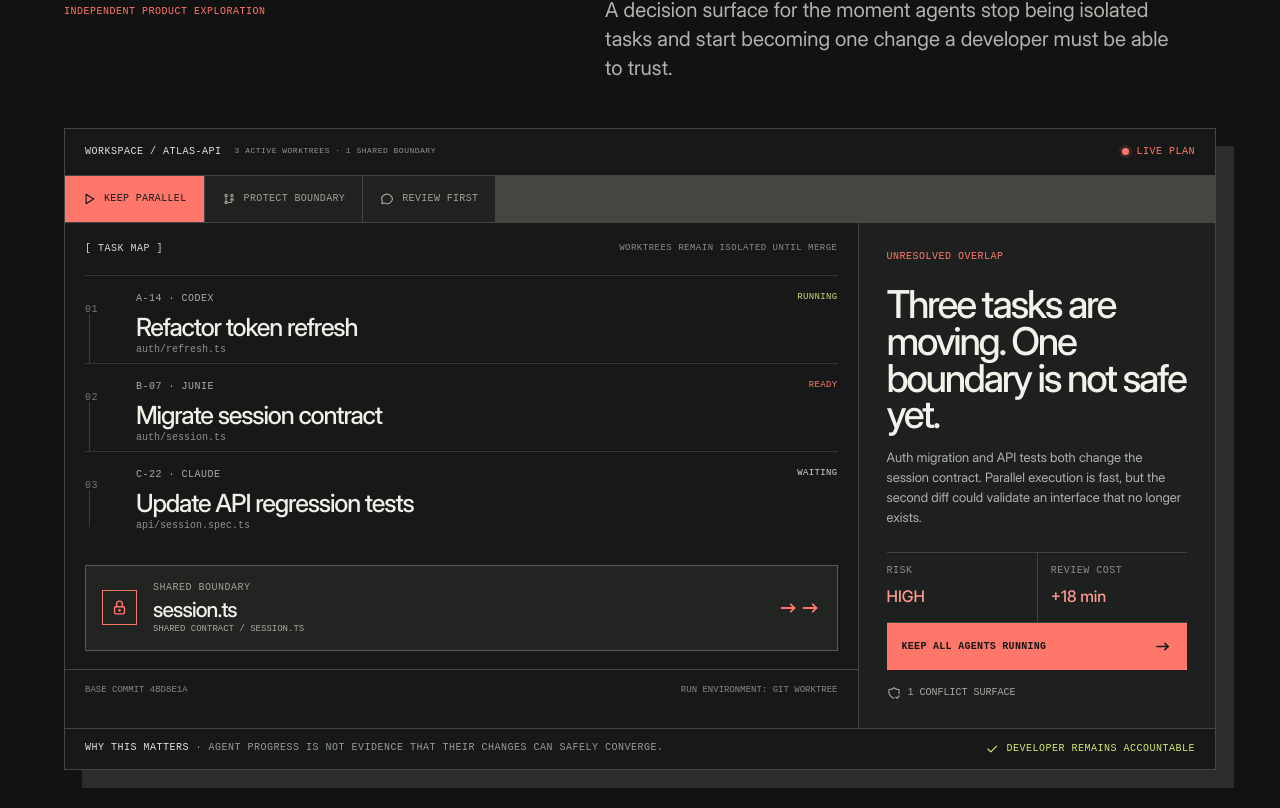
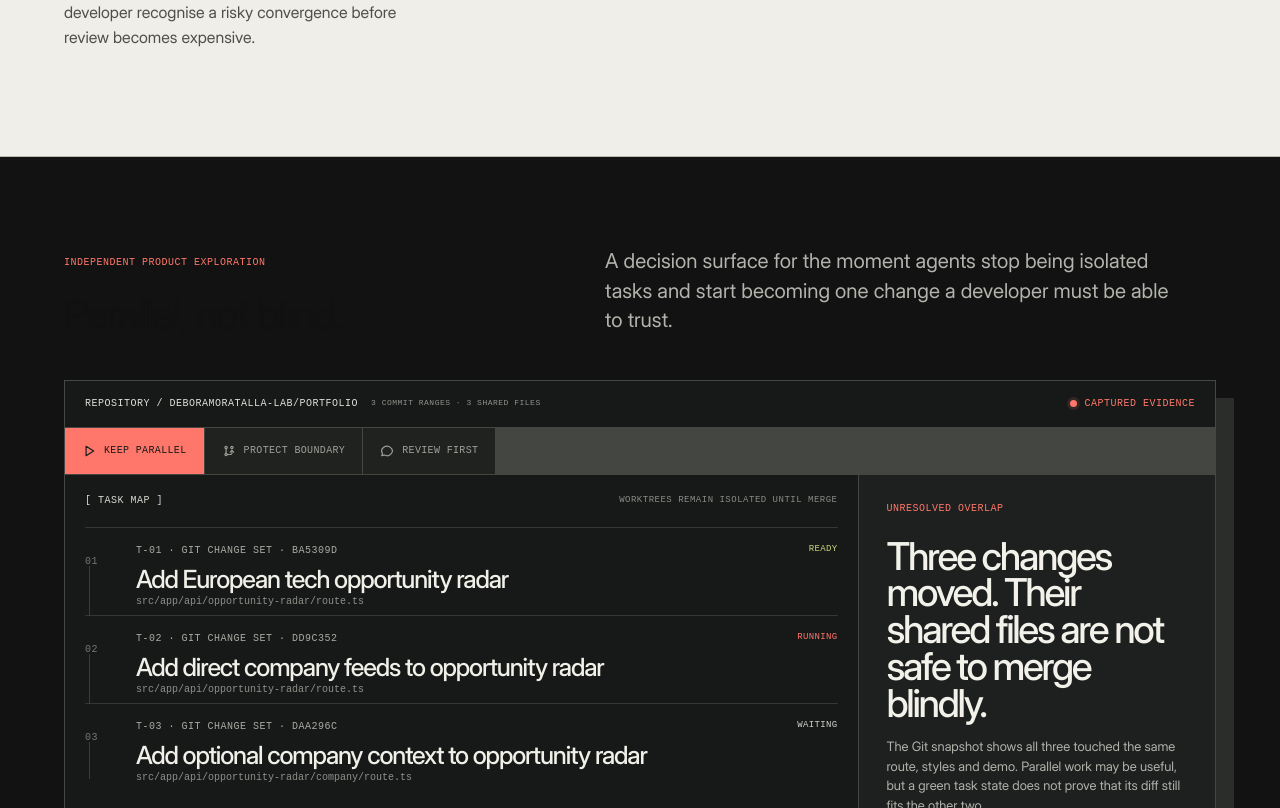
Before and after one commit to deboramoratalla-lab/portfolio, a Next.js app: page /lab/parallel-not-blind in a window 1280 px wide. Shown: the part 2992-3800 px from the top of the page. Built offline with nearby package versions, Linux system fonts and the light colour scheme.

Commit message:
Add reproducible Git evidence to convergence experiment

```diff
--- a/package.json
+++ b/package.json
@@ -9,7 +9,8 @@
     "lint": "eslint",
     "test:a11y": "playwright test tests/accessibility.spec.ts",
     "test:visual": "playwright test",
-    "test:visual:update": "playwright test --update-snapshots"
+    "test:visual:update": "playwright test --update-snapshots",
+    "build:convergence-snapshot": "node tools/build-convergence-snapshot.mjs"
   },
   "dependencies": {
     "@tabler/icons-react": "^3.46.0",
--- a/src/app/lab/[slug]/page.tsx
+++ b/src/app/lab/[slug]/page.tsx
@@ -19,6 +19,11 @@ const dsRepo = "https://github.com/deboramoratalla-lab/design-system-showcase"
 const portfolioRepo = "https://github.com/deboramoratalla-lab/portfolio"
 
 const reusableResources: Record<string, ReusableResource[]> = {
+  "parallel-not-blind": [
+    { title: "Snapshot generator", description: "A small Node script that reads commit-level changed files with git diff-tree and writes the evidence used in the replay.", href: `${portfolioRepo}/blob/main/tools/build-convergence-snapshot.mjs`, label: "Read the generator" },
+    { title: "Captured Git evidence", description: "The committed snapshot: source commits, parent hashes and the files changed by each task-shaped change set.", href: `${portfolioRepo}/blob/main/src/data/agent-convergence-snapshot.json`, label: "Inspect the snapshot" },
+    { title: "Interaction prototype", description: "The client component that keeps the evidence separate from the coordination scenarios it lets someone explore.", href: `${portfolioRepo}/blob/main/src/components/agent-convergence-demo.tsx`, label: "Read the prototype" },
+  ],
   "design-systems-need-evidence": [
     { title: "Layered token source", description: "Core, semantic and component decisions expressed as inspectable JSON aliases.", href: `${dsRepo}/blob/main/design-tokens/tokens.json`, label: "Open tokens.json" },
     { title: "Component anatomy", description: "A real component kept beside its styles, story and public export.", href: `${dsRepo}/tree/main/src/components/AppHeader`, label: "Inspect AppHeader" },
@@ -54,7 +59,7 @@ const articles: Record<string, ArticleContent> = {
       { title: "The interesting moment is between tasks", paragraphs: ["Most agent interfaces make individual task progress visible: each agent has a plan, a worktree, a diff and a state. That is necessary, but it leaves a harder moment unresolved: two independent tasks can still alter the same contract.", "The prototype starts when that overlap becomes legible. It is not a generic fleet dashboard. It is a short decision surface for a developer who needs to keep useful work moving without treating a green status as proof of a safe merge."] },
       { title: "Show the boundary, not just the activity", paragraphs: ["Three tasks run in isolated worktrees. The interface maps each to the file it is changing, then elevates the shared session contract where their work begins to depend on one another.", "This creates a useful distinction between independence and compatibility. A task can be healthy in its own environment while still needing to wait, sequence or invite a human decision before it joins another task."] },
       { title: "Make a coordination choice consequential", paragraphs: ["The controls replay three plausible moves. Keep the tasks parallel and accept a conflict surface; queue the dependent test task after the migration; or open a review gate because the question is product behaviour, not execution order.", "Each choice changes the recommendation, task state, risk and cost of review. The goal is not to automate judgement. It is to give the developer an understandable set of trade-offs at the point where their judgement matters."] },
-      { title: "Keep the implementation boundary honest", paragraphs: ["This is a coded interaction prototype with a modelled repository scenario. It does not connect to Air, JetBrains or a real codebase, and it does not claim access to agent execution data.", "The product hypothesis is deliberately testable: if an agentic workspace already knows task scope, file context and execution isolation, it can help a developer recognise a risky convergence before the review becomes expensive."] },
+      { title: "Turn the hypothesis into reproducible evidence", paragraphs: ["The coordination replay is modelled, but its evidence is not invented. A small Node script reads three real commits from this portfolio with git diff-tree, records their parent hashes and changed files, then writes the snapshot used by the prototype.", "The script finds three files touched by all three changes: the route, the component and the stylesheet. That does not prove the changes would conflict, but it gives the interface a defensible reason to surface a boundary. The generator and captured JSON are linked below.", "This is still not an Air integration, and it does not pretend to observe live agent telemetry. The product hypothesis is narrower: if an agentic workspace already knows task scope, file context and execution isolation, it can help a developer recognise a risky convergence before review becomes expensive."] },
     ],
     close: "The ambition is not autonomous orchestration. It is an agentic workspace where speed never obscures the point at which a person needs to make the call.",
   },
--- a/src/components/agent-convergence-demo.tsx
+++ b/src/components/agent-convergence-demo.tsx
@@ -2,6 +2,7 @@
 
 import { useMemo, useState } from "react"
 import { IconArrowNarrowRight, IconCheck, IconGitBranch, IconLock, IconMessageCircle, IconPlayerPause, IconPlayerPlay, IconShieldCheck } from "@tabler/icons-react"
+import gitSnapshot from "@/data/agent-convergence-snapshot.json"
 
 type Mode = "parallel" | "queue" | "review"
 
@@ -9,17 +10,17 @@ const modes: Record<Mode, { label: string; action: string; title: string; copy:
   parallel: {
     label: "Unresolved overlap",
     action: "Keep all agents running",
-    title: "Three tasks are moving. One boundary is not safe yet.",
-    copy: "Auth migration and API tests both change the session contract. Parallel execution is fast, but the second diff could validate an interface that no longer exists.",
-    status: "1 conflict surface",
-    evidence: "Shared contract / session.ts",
+    title: "Three changes moved. Their shared files are not safe to merge blindly.",
+    copy: "The Git snapshot shows all three touched the same route, styles and demo. Parallel work may be useful, but a green task state does not prove that its diff still fits the other two.",
+    status: `${gitSnapshot.sharedFiles.length} shared files`,
+    evidence: "Git overlap detected",
     tone: "is-risk",
   },
   queue: {
     label: "Recommended sequence",
     action: "Queue API tests after migration",
-    title: "Keep the independent work moving. Hold the dependent task.",
-    copy: "The refactor can continue in its own worktree. The test agent starts from the migration commit, so its evidence corresponds to the contract it is checking.",
+    title: "Keep independent scope moving. Gate the files that overlap.",
+    copy: "A dependent task should start from the current contract, not from an earlier assumption. The sequence makes the review evidence correspond to the code that will actually merge.",
     status: "Boundary protected",
     evidence: "Dependency made explicit",
     tone: "is-safe",
@@ -27,19 +28,15 @@ const modes: Record<Mode, { label: string; action: string; title: string; copy:
   review: {
     label: "Human review gate",
     action: "Open the contract review",
-    title: "This is a product decision, not a scheduling detail.",
-    copy: "The migration changes token expiry behaviour. Before agents converge, a developer confirms the intended fallback path and leaves a decision beside the relevant diff.",
+    title: "A diff can expose a boundary. It cannot decide the intended behaviour.",
+    copy: "Before changes converge, a developer checks whether the shared route still expresses the desired product behaviour and leaves the decision alongside the relevant change.",
     status: "Decision requested",
     evidence: "1 comment required",
     tone: "is-review",
   },
 }
 
-const tasks = [
-  { id: "A-14", title: "Refactor token refresh", agent: "Codex", files: "auth/refresh.ts", state: "RUNNING", lane: "safe" },
-  { id: "B-07", title: "Migrate session contract", agent: "Junie", files: "auth/session.ts", state: "READY", lane: "risk" },
-  { id: "C-22", title: "Update API regression tests", agent: "Claude", files: "api/session.spec.ts", state: "WAITING", lane: "wait" },
-]
+const tasks = gitSnapshot.tasks.map((task, index) => ({ ...task, agent: "Git change set", files: task.files[0], state: index === 0 ? "READY" : index === 1 ? "RUNNING" : "WAITING", lane: index === 0 ? "safe" : index === 1 ? "risk" : "wait" }))
 
 export function AgentConvergenceCover() {
   return <div className="agent-convergence-cover" aria-hidden="true">
@@ -53,7 +50,7 @@ export function AgentConvergenceCover() {
 export function AgentConvergenceDemo() {
   const [mode, setMode] = useState<Mode>("parallel")
   const current = modes[mode]
-  const visibleTasks = useMemo(() => tasks.map(task => ({ ...task, state: mode === "queue" && task.id === "C-22" ? "QUEUED" : mode === "review" && task.id === "B-07" ? "REVIEW" : task.state })), [mode])
+  const visibleTasks = useMemo(() => tasks.map((task, index) => ({ ...task, state: mode === "queue" && index === 2 ? "QUEUED" : mode === "review" && index === 1 ? "REVIEW" : task.state })), [mode])
 
   return <section className="agent-convergence" aria-labelledby="agent-convergence-title">
     <header className="agent-convergence-intro">
@@ -62,7 +59,7 @@ export function AgentConvergenceDemo() {
     </header>
 
     <div className="convergence-console">
-      <header className="convergence-bar"><div><span>Workspace / atlas-api</span><small>3 active worktrees · 1 shared boundary</small></div><div className="convergence-live"><i /> Live plan</div></header>
+      <header className="convergence-bar"><div><span>Repository / {gitSnapshot.source.repository}</span><small>3 commit ranges · {gitSnapshot.sharedFiles.length} shared files</small></div><div className="convergence-live"><i /> Captured evidence</div></header>
       <div className="convergence-tabs" role="group" aria-label="Choose a task coordination strategy">
         <button className={mode === "parallel" ? "is-active" : ""} onClick={() => setMode("parallel")}><IconPlayerPlay size={14} /> Keep parallel</button>
         <button className={mode === "queue" ? "is-active" : ""} onClick={() => setMode("queue")}><IconGitBranch size={14} /> Protect boundary</button>
@@ -75,16 +72,16 @@ export function AgentConvergenceDemo() {
           <div className="convergence-lanes">
             {visibleTasks.map((task, index) => <article className={`convergence-task ${task.lane} ${task.id === "C-22" && mode === "queue" ? "is-queued" : ""}`} key={task.id}>
               <div className="convergence-task-index"><span>{String(index + 1).padStart(2, "0")}</span><i /></div>
-              <div><span>{task.id} · {task.agent}</span><h3>{task.title}</h3><p>{task.files}</p></div>
+              <div><span>{task.id} · {task.agent} · {task.hash}</span><h3>{task.subject}</h3><p>{task.files}</p></div>
               <b>{task.state}</b>
             </article>)}
           </div>
           <div className={`convergence-boundary ${current.tone}`}>
             <div className="convergence-boundary-node"><IconLock size={17} /></div>
-            <div><span>Shared boundary</span><strong>session.ts</strong><small>{current.evidence}</small></div>
+            <div><span>Shared boundary</span><strong>{gitSnapshot.sharedFiles[0]?.path.split("/").pop()}</strong><small>{current.evidence}</small></div>
             <div className="convergence-boundary-arrows"><IconArrowNarrowRight size={22} /><IconArrowNarrowRight size={22} /></div>
           </div>
-          <footer><span>Base commit 4bd8e1a</span><span>Run environment: git worktree</span></footer>
+          <footer><span>Base commit {gitSnapshot.tasks[0]?.parent}</span><span>Source: {gitSnapshot.source.method}</span></footer>
         </section>
 
         <aside className={`convergence-decision ${current.tone}`} aria-live="polite">
@@ -97,7 +94,7 @@ export function AgentConvergenceDemo() {
         </aside>
       </div>
 
-      <footer className="convergence-proof"><span><b>Why this matters</b> · Agent progress is not evidence that their changes can safely converge.</span><span><IconCheck size={14} /> Developer remains accountable</span></footer>
+      <footer className="convergence-proof"><span><b>Why this matters</b> · Commit history is real evidence; the coordination replay is the product hypothesis.</span><span><IconCheck size={14} /> Developer remains accountable</span></footer>
     </div>
   </section>
 }
--- /dev/null
+++ b/src/data/agent-convergence-snapshot.json
@@ -0,0 +1,73 @@
+{
+  "source": {
+    "repository": "deboramoratalla-lab/portfolio",
+    "method": "git diff-tree",
+    "generatedAt": "2026-08-24T13:56:13.127Z"
+  },
+  "tasks": [
+    {
+      "id": "T-01",
+      "hash": "ba5309d",
+      "parent": "cf3e1a6",
+      "subject": "Add European tech opportunity radar",
+      "files": [
+        "src/app/api/opportunity-radar/route.ts",
+        "src/app/globals.css",
+        "src/app/lab/[slug]/page.tsx",
+        "src/components/opportunity-radar-demo.tsx",
+        "src/components/workbench-preview.tsx",
+        "src/data/lab.ts"
+      ]
+    },
+    {
+      "id": "T-02",
+      "hash": "dd9c352",
+      "parent": "ba5309d",
+      "subject": "Add direct company feeds to opportunity radar",
+      "files": [
+        "src/app/api/opportunity-radar/route.ts",
+        "src/app/globals.css",
+        "src/components/opportunity-radar-demo.tsx"
+      ]
+    },
+    {
+      "id": "T-03",
+      "hash": "daa296c",
+      "parent": "dd9c352",
+      "subject": "Add optional company context to opportunity radar",
+      "files": [
+        "src/app/api/opportunity-radar/company/route.ts",
+        "src/app/api/opportunity-radar/route.ts",
+        "src/app/globals.css",
+        "src/components/opportunity-radar-demo.tsx"
+      ]
+    }
+  ],
+  "sharedFiles": [
+    {
+      "path": "src/app/api/opportunity-radar/route.ts",
+      "taskIds": [
+        "T-01",
+        "T-02",
+        "T-03"
+      ]
+    },
+    {
+      "path": "src/app/globals.css",
+      "taskIds": [
+        "T-01",
+        "T-02",
+        "T-03"
+      ]
+    },
+    {
+      "path": "src/components/opportunity-radar-demo.tsx",
+      "taskIds": [
+        "T-01",
+        "T-02",
+        "T-03"
+      ]
+    }
+  ],
+  "recommendation": "queue-dependent-review"
+}
--- /dev/null
+++ b/tools/build-convergence-snapshot.mjs
@@ -0,0 +1,28 @@
+import { execFileSync } from "node:child_process"
+import { mkdirSync, writeFileSync } from "node:fs"
+import { dirname, resolve } from "node:path"
+
+const refs = process.argv.slice(2).length ? process.argv.slice(2) : ["ba5309d", "dd9c352", "daa296c"]
+const runGit = (args) => execFileSync("git", args, { encoding: "utf8" }).trim()
+
+const tasks = refs.map((ref, index) => {
+  const [hash, parent, subject] = runGit(["show", "-s", "--format=%H%x1f%P%x1f%s", ref]).split("\u001f")
+  const files = runGit(["diff-tree", "--no-commit-id", "--name-only", "-r", hash]).split("\n").filter(Boolean)
+  return { id: `T-${String(index + 1).padStart(2, "0")}`, hash: hash.slice(0, 7), parent: parent.split(" ")[0].slice(0, 7), subject, files }
+})
+
+const byFile = new Map()
+for (const task of tasks) for (const file of task.files) byFile.set(file, [...(byFile.get(file) || []), task.id])
+const sharedFiles = [...byFile.entries()].filter(([, owners]) => owners.length > 1).map(([path, taskIds]) => ({ path, taskIds }))
+
+const snapshot = {
+  source: { repository: "deboramoratalla-lab/portfolio", method: "git diff-tree", generatedAt: new Date().toISOString() },
+  tasks,
+  sharedFiles,
+  recommendation: sharedFiles.length ? "queue-dependent-review" : "safe-to-converge",
+}
+
+const output = resolve("src/data/agent-convergence-snapshot.json")
+mkdirSync(dirname(output), { recursive: true })
+writeFileSync(output, `${JSON.stringify(snapshot, null, 2)}\n`)
+console.log(`Wrote ${output} from ${refs.join(", ")}`)
```
